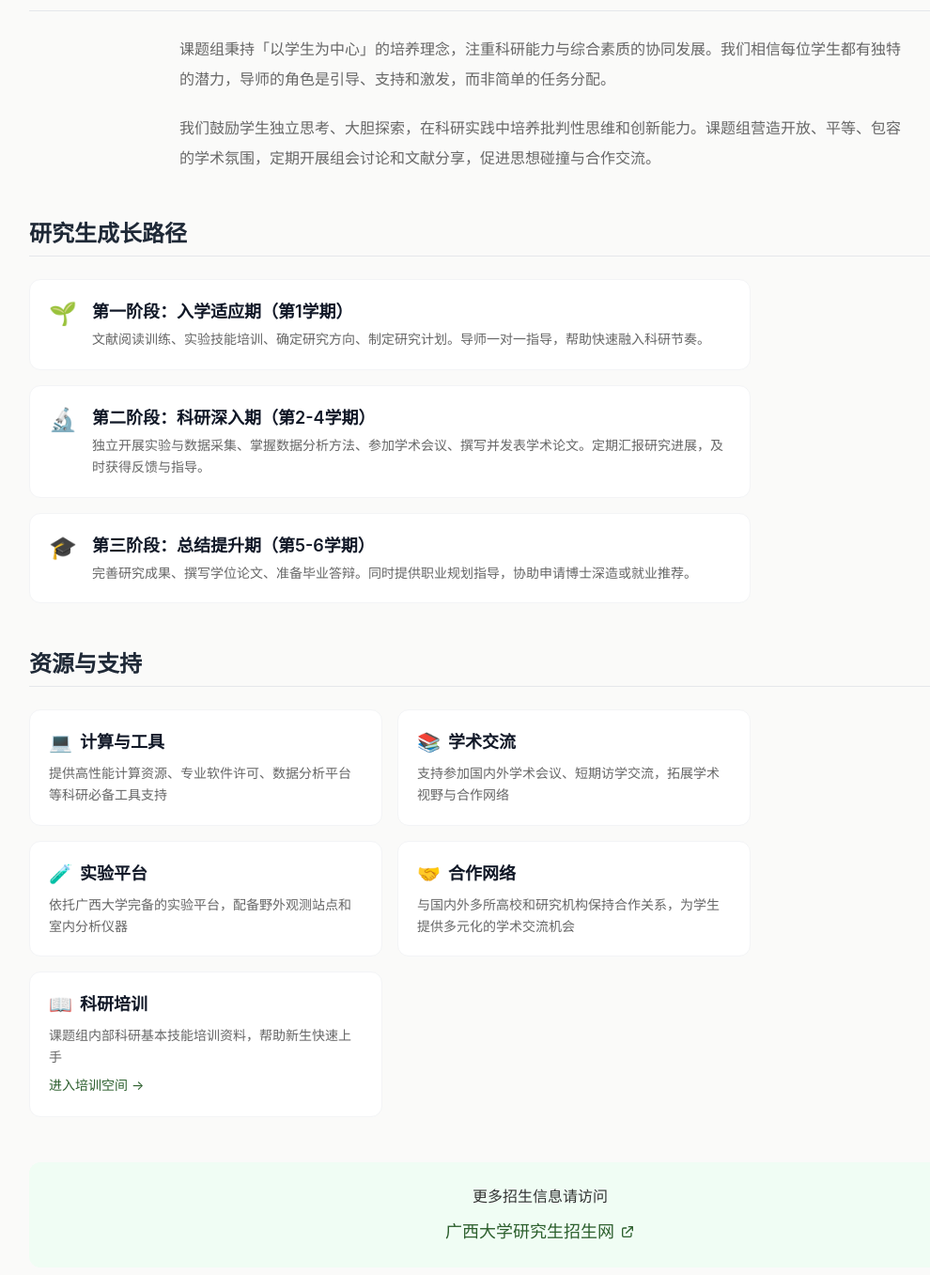
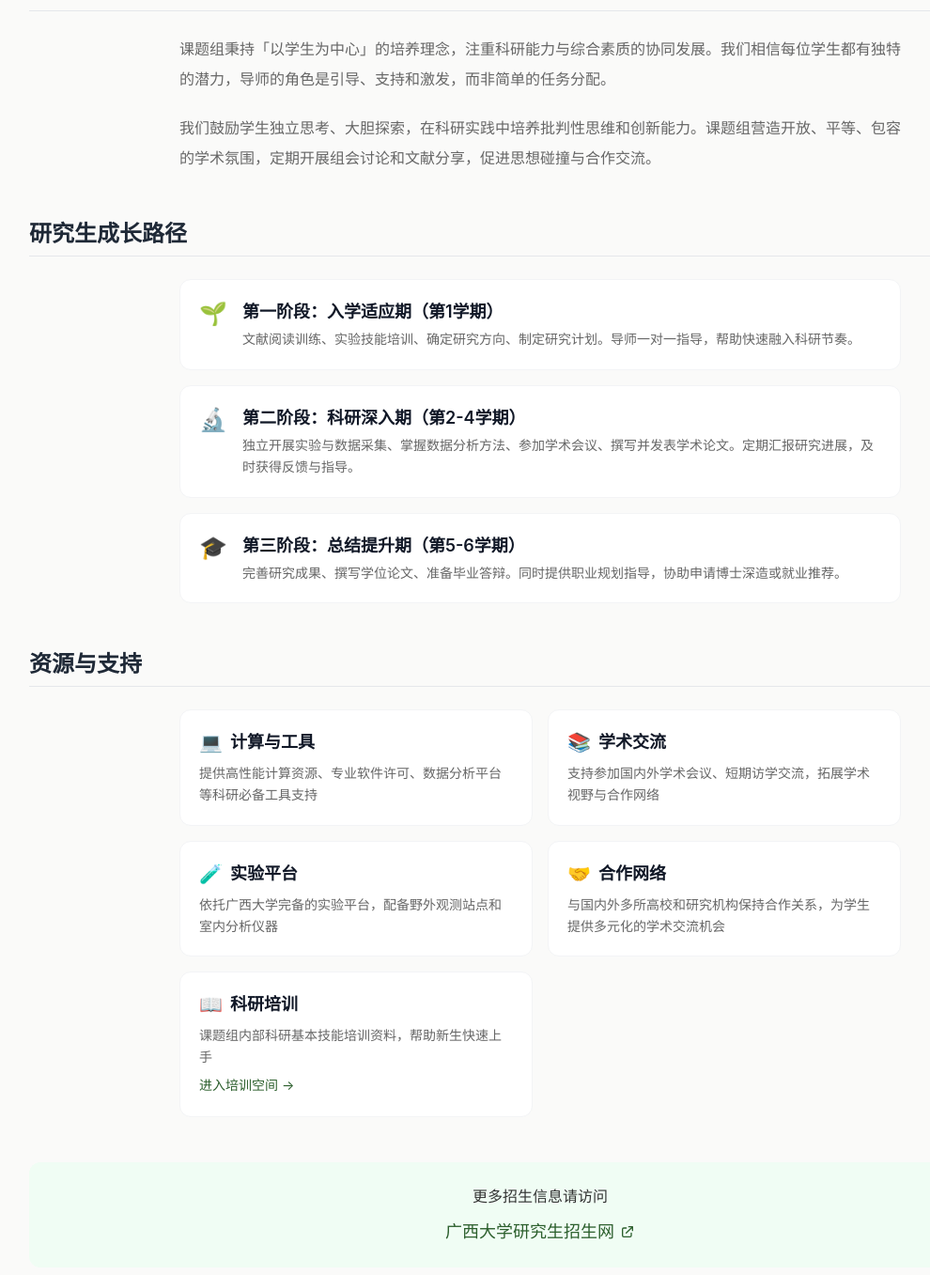
Before and after one commit to chliuhq/soil-ecology-lab, a Next.js app in the folder soil-ecology-lab/: page /joinus in a window 1280 px wide. Shown: the part 2847-4204 px from the top of the page at 94% size, without its empty margins (65-1055 px from the left). Built offline with nearby package versions, Linux system fonts and the light colour scheme; no server answers.

Commit message:
fix(joinus): center growth path and resources sections

```diff
--- a/soil-ecology-lab/src/app/joinus/page.tsx
+++ b/soil-ecology-lab/src/app/joinus/page.tsx
@@ -284,7 +284,7 @@ export default function JoinUsPage() {
       <h2 className="text-2xl font-serif font-semibold text-gray-800 dark:text-gray-200 mb-6 border-b dark:border-gray-700 pb-2">
         {lt({ zh: "研究生成长路径", en: "Graduate Growth Path" })}
       </h2>
-      <div className="max-w-3xl mb-12">
+      <div className="max-w-3xl mx-auto mb-12">
         <div className="space-y-4">
           {[
             { icon: "🌱", period: { zh: "第一阶段：入学适应期（第1学期）", en: "Phase 1: Orientation (Semester 1)" },
@@ -309,7 +309,7 @@ export default function JoinUsPage() {
       <h2 className="text-2xl font-serif font-semibold text-gray-800 dark:text-gray-200 mb-6 border-b dark:border-gray-700 pb-2">
         {lt({ zh: "资源与支持", en: "Resources & Support" })}
       </h2>
-      <div className="grid grid-cols-1 sm:grid-cols-2 gap-4 max-w-3xl mb-12">
+      <div className="grid grid-cols-1 sm:grid-cols-2 gap-4 max-w-3xl mx-auto mb-12">
         {[
           { icon: "💻", title: { zh: "计算与工具", en: "Computing & Tools" },
             desc: { zh: "提供高性能计算资源、专业软件许可、数据分析平台等科研必备工具支持", en: "High-performance computing resources, professional software licenses, and data analysis platforms" } },
```
